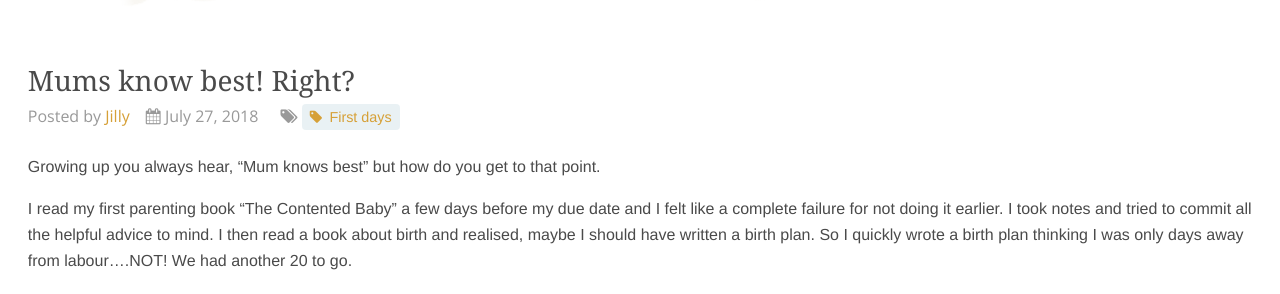
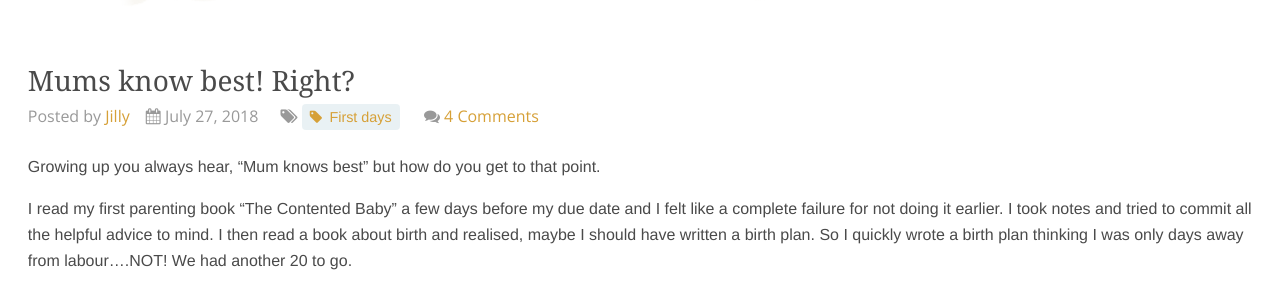
Before and after one commit to apinchofsalt/apinchofsalt.github.io, a Jekyll site: the page built from _posts/archived/jilly/2018-07-27-mums-know-best-right.md, in a window 1280 px wide. Shown: the part 385-679 px from the top of the page. Built offline with Jekyll 4.4.1, drawn with Linux system fonts in a browser that asks for light colours; nearby versions of some CDN libraries.

Commit message:
Add comment count to meta-data

```diff
--- a/_includes/comments/comment-form.html
+++ b/_includes/comments/comment-form.html
@@ -20,7 +20,7 @@
       <div class="form-group">
         <label class="sr-only" for="comment-form-message"><strong>Comment</strong> <small>(<a href="https://kramdown.gettalong.org/quickref.html">Markdown</a> is allowed)</small></label>
         <textarea type="text" rows="6" id="comment-form-message" name="fields[message]" required spellcheck="true" placeholder="Comment (Markdown is allowed)"></textarea>
-        <p class="markdown-help-block">You can use <a href="https://en.support.wordpress.com/markdown-quick-reference/">Markdown</a> to format your message</p>
+        <p class="markdown-help-block"><span class="fa fa-info-circle"></span> You can use <a href="https://en.support.wordpress.com/markdown-quick-reference/">Markdown</a> to format your message</p>
       </div>
       <div class="form-group hidden" style="display: none;">
         <input type="hidden" name="options[origin]" value="{{ page.url | relative_url }}">
--- a/_includes/post/meta.html
+++ b/_includes/post/meta.html
@@ -3,4 +3,11 @@
 	Posted by <a href="/authors/{{thePost.author | downcase}}/"> {{ thePost.author }} </a>
 	<span class="date">{% include post/date.html %}{{ time }}</span>
 	<span class="tags">{% include post/categories.html %}</span>
+	{% unless thePost.comments == false %}
+	<span class="comment-count">
+		<a href="{{thePost.url}}#comments">
+		{{ site.data.comments[thePost.slug] | size | append: ' ' }} Comment{% if site.data.comments[page.slug].size != 1 %}s{% endif %}
+		</a>
+	</span>
+	{% endunless %}
 </div>
--- a/css/site.css
+++ b/css/site.css
@@ -32,6 +32,7 @@ article .meta {
 .meta .date:before { font: 1em FontAwesome;content: "\f073"; margin-left: 12px; }
 .meta .tags { padding-left: 6px; }
 .meta .tags:before { font: 1em FontAwesome;content: "\f02c"; margin-left: 12px; }
+.meta .comment-count:before { font: 1em FontAwesome;content: "\f086"; margin-left: 12px; }
 
 #page-navigation {
     font-family: arial;
```
